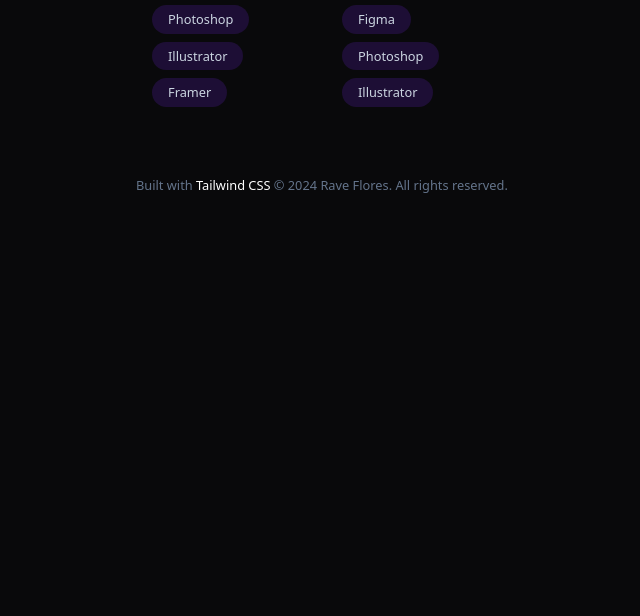
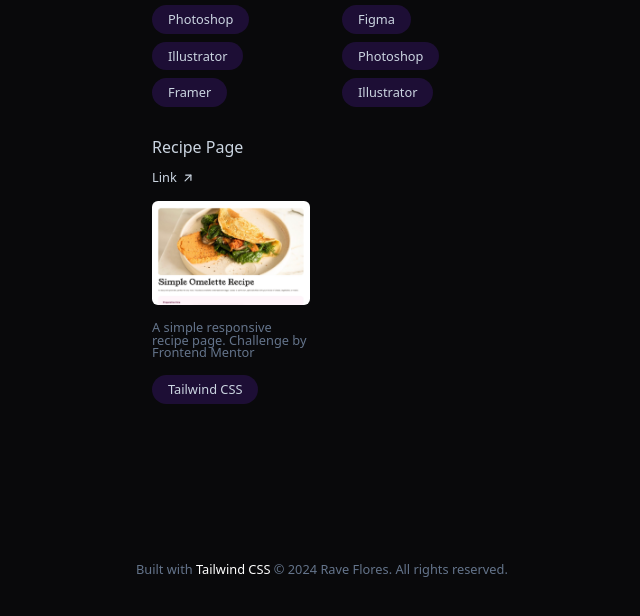
Before and after one commit to cgarave/portfolio-v3, a website: page src/index.html in a window 1280 px wide. Shown: the part 2430-3046 px from the top of the page, without its empty margins (524-1164 px from the left). Before the commit the page ends 2702 px from the top, so only its background shows below. Drawn offline with Linux system fonts and the light colour scheme.

Commit message:
Version 1.2

```diff
--- a/src/index.html
+++ b/src/index.html
@@ -29,7 +29,7 @@
                 </ul>
             </div>
             <div id="links" class="text-white font-sans text-sm h-fit flex flex-row gap-x-2 mb-0 md:mb-0 md:mt-72">
-                <a href="#" class="text-slate-300 text-sm font-light pt-2 pb-2 pl-4 pr-4 rounded-full bg-violet-900 bg-opacity-40 inline-block border border-violet-800"><p>Github</p></a>
+                <a href="https://github.com/cgarave" target="_blank" class="text-slate-300 text-sm font-light pt-2 pb-2 pl-4 pr-4 rounded-full bg-violet-900 bg-opacity-40 inline-block border border-violet-800"><p>Github</p></a>
                 <a href="#" class="text-slate-300 text-sm font-light pt-2 pb-2 pl-4 pr-4 rounded-full bg-violet-900 bg-opacity-40 inline-block border border-violet-800"><p>LinkedIn</p></a>
             </div>
         </div>
@@ -248,6 +248,23 @@
                             <p class="text-slate-300 text-sm font-medium pt-2 pb-2 pl-4 pr-4 rounded-full bg-violet-900 bg-opacity-30 inline-block">Illustrator</p>
                         </div>
                     </div>
+
+                    <div class="group/projects-card container h-96 md:w-1/2 flex flex-col gap-y-4 text-slate-300 rounded-md p-4 hover:bg-violet-900 hover:bg-opacity-10 hover:shadow-[inset_0_1px_2px_-1px_rgba(0,0,0,0.3)] hover:shadow-violet-500">
+                        <h3 class="group-hover/projects-card:text-violet-500 text-base font-medium">Recipe Page</h3>
+                        <a href="https://cgarave.github.io/Responsive-Recipe-Page" target="_blank" class="flex flex-row gap-x-1 text-sm hover:text-violet-500 w-fit">
+                            <span>Link</span>
+                            <svg xmlns="http://www.w3.org/2000/svg"  width="14"  height="14"  viewBox="0 0 24 24"  fill="none"  stroke="currentColor"  stroke-width="2"  stroke-linecap="round"  stroke-linejoin="round"  class="icon icon-tabler icons-tabler-outline icon-tabler-arrow-up-right"><path stroke="none" d="M0 0h24v24H0z" fill="none"/><path d="M17 7l-10 10" /><path d="M8 7l9 0l0 9" /></svg>
+                        </a>
+                        <div id="image-container" class="rounded-md overflow-hidden">
+                            <img src="./img/p5.jpg" alt="" class="w-full h-auto">
+                        </div>
+                        <div class="container">
+                            <p class="text-sm text-slate-500">A simple responsive recipe page. Challenge by Frontend Mentor</p>
+                        </div>
+                        <div class="container flex flex-wrap gap-y-2 gap-x-2">
+                            <p class="text-slate-300 text-sm font-medium pt-2 pb-2 pl-4 pr-4 rounded-full bg-violet-900 bg-opacity-30 inline-block">Tailwind CSS</p>
+                        </div>
+                    </div>
                 </div>
                 <p class="text-slate-500 text-sm mt-10">Built with <b class="text-white font-medium">Tailwind CSS</b> © 2024 Rave Flores. All rights reserved.</p>
             </div>
```
Also changed, not shown: src/img/p5.jpg (added), 1 other file.
